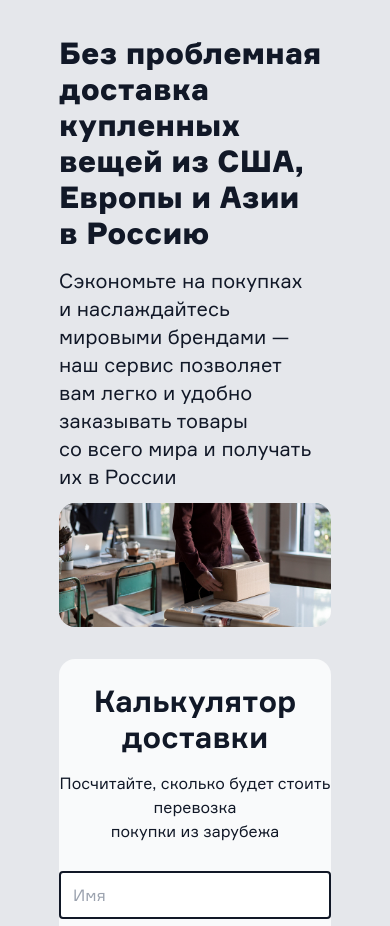
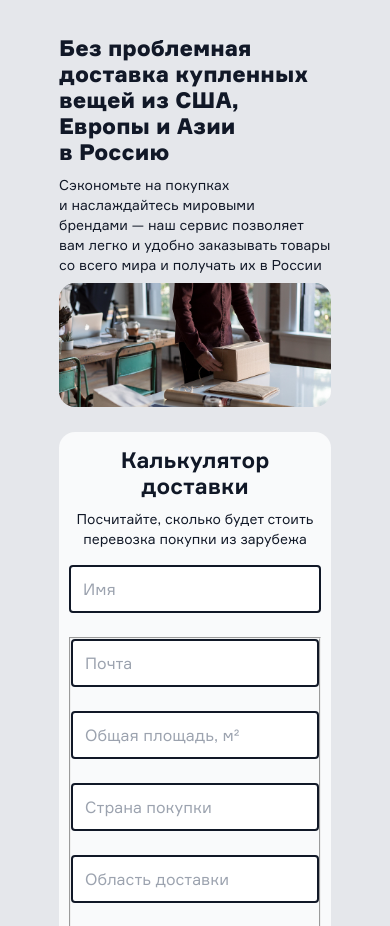
Before and after one commit to alexossipovDOMA/main, a website: page index.html in a window 390 px wide. Shown: the part 95-1021 px from the top of the page. Drawn offline with nearby package versions, Linux system fonts and the light colour scheme.

Commit message:
modification adaptive section caculator

```diff
--- a/css/index.css
+++ b/css/index.css
@@ -269,7 +269,6 @@ button {
 }
 .calculator__form {
     width: 50%;
-    height: 584px;
     background-color: var(--gray-50);
     border-radius: 16px;
     padding: 24px 0;
@@ -319,7 +318,7 @@ button {
     height: 44px;
     margin-top: 4px;
 }
-@media (max-width: 1535px) {
+@media (max-width: 1536px) {
     .calculator {
         min-width: 100%;
         display: block;
@@ -353,7 +352,7 @@ button {
         width: 100%;
     }
 }
-@media (max-width: 1023px) {
+@media (max-width: 1024px) {
     .calculator {
         padding-top: 40px;
     }
@@ -366,6 +365,37 @@ button {
     .calculator__banner-img {
         width: 100%;
         position: relative;
+    }
+}
+@media (max-width: 650px) {
+    .calculator__banner {
+        margin-bottom: 25px;
+    }
+    .calculator__banner-title {
+        font-size: 22px;
+        line-height: 26px;
+        margin-bottom: 10px;
+    }
+    .calculator__banner-text {
+        font-size: 14px;
+        line-height: 20px;
+        margin-bottom: 8px;
+    }
+    .calculator__form-title {
+        font-size: 22px;
+        line-height: 26px;
+        margin-bottom: 10px;
+    }
+    .calculator__form-text {
+        font-size: 14px;
+        line-height: 20px;
+        margin-bottom: 16px;
+    }
+    .calculator__form {
+        padding: 15px 10px;
+    }
+    .calculator__form form fieldset {
+        min-width: 100%;
     }
 }
 
--- a/index.html
+++ b/index.html
@@ -83,7 +83,7 @@
                 Калькулятор доставки
             </h1>
             <p class="calculator__form-text">
-                Посчитайте, сколько будет стоить перевозка<br/>
+                Посчитайте, сколько будет стоить перевозка
                 покупки из зарубежа
             </p>
 
```
